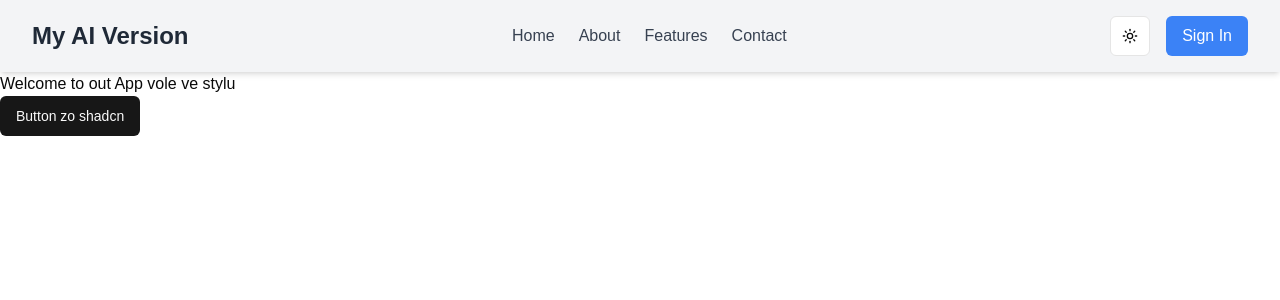
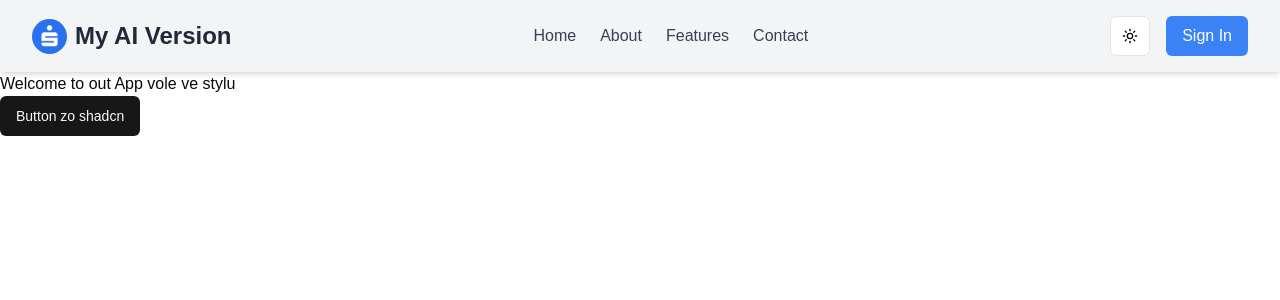
Before and after one commit to MatejBendik/hackathon-erste-2024, a Next.js app: page / in a window 1280 px wide. Shown: the top 300 px of the page. Built offline with nearby package versions, Linux system fonts and the light colour scheme; no server answers.

Commit message:
customizing navbar & added logo

```diff
--- a/components/shared/Navbar.tsx
+++ b/components/shared/Navbar.tsx
@@ -2,10 +2,12 @@
 
 import { SignedIn, SignedOut, UserButton, SignInButton } from "@clerk/nextjs";
 import * as React from "react"
-import { Moon, MoonIcon, Sun } from "lucide-react"
+import { Moon, Sun } from "lucide-react"
 import { useTheme } from "next-themes"
 
 import { Button } from "@/components/ui/button"
+import Image from 'next/image'
+
 import { DropdownMenu, DropdownMenuContent, DropdownMenuItem, DropdownMenuTrigger } from "@/components/ui/dropdown-menu"
 
 const Navbar = () => {
@@ -13,23 +15,23 @@ const Navbar = () => {
 
   return (
     <nav className="flex justify-between items-center px-8 py-4 bg-gray-100 dark:bg-gray-900 shadow-md">
-      <div className="text-2xl font-bold text-gray-800 dark:text-white">
-        My AI Version
-      </div>
+      {/* Logo and clickable title */}
+      <a href="/" className="flex items-center space-x-2 text-2xl font-bold text-gray-800 dark:text-white hover:text-blue-600 duration-200 dark:hover:text-blue-400">
+        <Image
+          src="/logo.jpg"
+          width={35}
+          height={35}
+          alt="Erste AI logo"
+          className="rounded-full"
+        />
+        <span>My AI Version</span>
+      </a>
 
       <div className="hidden md:flex space-x-6">
-        <a href="/" className="text-gray-700 dark:text-gray-200 hover:text-blue-600 dark:hover:text-blue-400">
-          Home
-        </a>
-        <a href="/about" className="text-gray-700 dark:text-gray-200 hover:text-blue-600 dark:hover:text-blue-400">
-          About
-        </a>
-        <a href="/features" className="text-gray-700 dark:text-gray-200 hover:text-blue-600 dark:hover:text-blue-400">
-          Features
-        </a>
-        <a href="/contact" className="text-gray-700 dark:text-gray-200 hover:text-blue-600 dark:hover:text-blue-400">
-          Contact
-        </a>
+        <a href="/" className="text-gray-700 dark:text-gray-200 hover:text-blue-600 dark:hover:text-blue-400">Home</a>
+        <a href="/about" className="text-gray-700 dark:text-gray-200 hover:text-blue-600 dark:hover:text-blue-400">About</a>
+        <a href="/features" className="text-gray-700 dark:text-gray-200 hover:text-blue-600 dark:hover:text-blue-400">Features</a>
+        <a href="/contact" className="text-gray-700 dark:text-gray-200 hover:text-blue-600 dark:hover:text-blue-400">Contact</a>
       </div>
 
       <div className="flex items-center space-x-4">
```
Also changed, not shown: public/logo.jpg (added).
